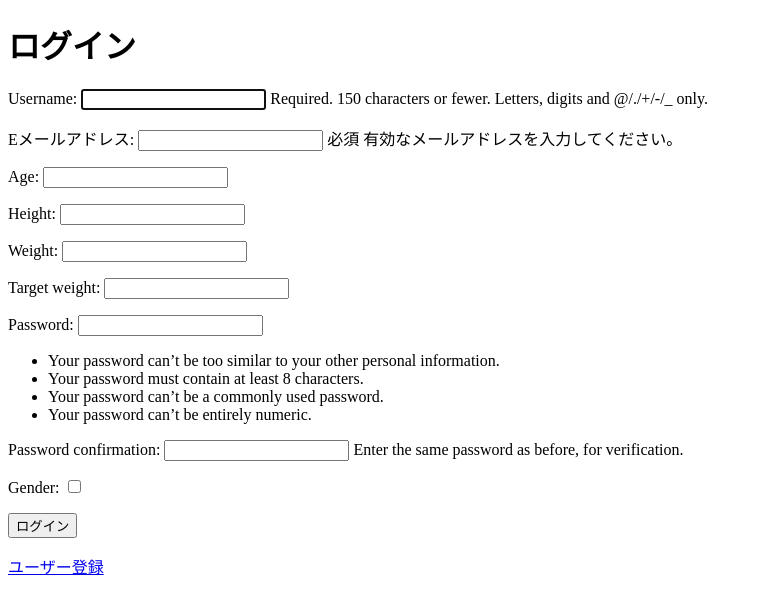
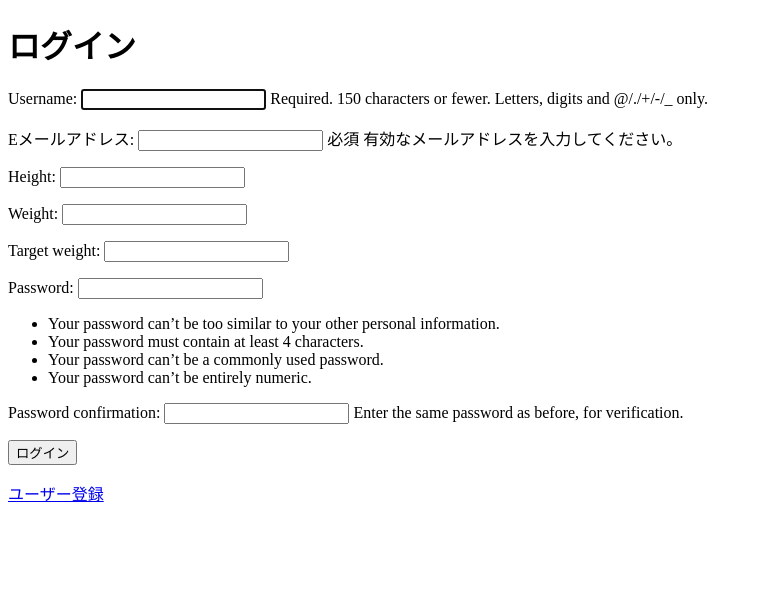
Before and after one commit to IwatsukaYura/fitmateproject, a Django app: page /signup/ in a window 1280 px wide. Shown: the top 614 px of the page, without its empty margins (0-762 px from the left). Run offline with Django 4.2, Linux system fonts and the light colour scheme; some libraries are stand-ins or nearby versions.

Commit message:
ユーザ認証を行いました

```diff
--- a/fitapp/admin.py
+++ b/fitapp/admin.py
@@ -12,7 +12,7 @@ class CustomUserAdmin(UserAdmin):
 
     fieldsets = (
         (None, {"fields": ("email", "password")}),
-        (_("Personal info"), {"fields": ("age","height", "weight","target_weight")}),
+        (_("Personal info"), {"fields": ("height", "weight","target_weight")}),
         (
             _("Permissions"),
             {
--- a/fitapp/forms.py
+++ b/fitapp/forms.py
@@ -1,6 +1,7 @@
 from django import forms
 from django.contrib.auth.forms import UserCreationForm, AuthenticationForm
 from django.contrib.auth import get_user_model
+
 
 CustomUser = get_user_model()
 
@@ -10,13 +11,6 @@ class SignupForm(UserCreationForm):
         max_length=254,
         help_text='必須 有効なメールアドレスを入力してください。',
         label='Eメールアドレス'
-    )
-
-    gender = forms.BooleanField(
-    )
-
-    age = forms.CharField(
-        max_length=20
     )
 
     height = forms.FloatField()
--- a/fitapp/models.py
+++ b/fitapp/models.py
@@ -1,20 +1,15 @@
 from django.db import models
 from django.contrib.auth.models import AbstractUser
 
-AGECHOICE = (('young','10~20'),('youngn adult','20~30'),('adult','30~40'),('senior','40~50'))
+
 
 class CustomUser(AbstractUser):
     email = models.EmailField(blank=False)
-    # gender = models.BooleanField(default=True)
-    age = models.CharField(
-        max_length=20,
-        choices=AGECHOICE
-    )
     height = models.FloatField()
     weight = models.FloatField()
     target_weight = models.FloatField()
 
-    REQUIRED_FIELDS = ["email", "age", "height", "weight","target_weight"]
+    REQUIRED_FIELDS = ["email", "height", "weight","target_weight"]
 
     def __str__(self):
         return self.username
--- a/fitapp/views.py
+++ b/fitapp/views.py
@@ -9,6 +9,7 @@ from django.contrib.auth.mixins import LoginRequiredMixin
 class Welcome(TemplateView):
     template_name = 'welcome.html'
 
+@login_required
 def dashbord_view(request):
     user = request.user
 
@@ -42,7 +43,7 @@ def signup_view(request):
 
 def login_view(request):
     if request.method == 'POST':
-        next = request.POST.get('next')
+        # next = request.POST.get('next')
         form = LoginForm(request, data=request.POST)
 
         if form.is_valid():
--- a/fitmate/settings.py
+++ b/fitmate/settings.py
@@ -94,6 +94,7 @@ AUTH_PASSWORD_VALIDATORS = [
     },
     {
         'NAME': 'django.contrib.auth.password_validation.MinimumLengthValidator',
+        'OPTIONS':{"min_length":4},
     },
     {
         'NAME': 'django.contrib.auth.password_validation.CommonPasswordValidator',
--- a/templates/dashbord.html
+++ b/templates/dashbord.html
@@ -13,9 +13,9 @@
     <h2 class="user_info">ユーザ情報</h2>
     {% if user.is_authenticated %}
     {% endif %}
-    <p class="user_info">体重：{{ user.weight }}kg</p>
-    <p class="user_info">目標体重：{{ user.target_weight }}kg</p>
-    <p class="user_info">目標体重まで：{{ user.reach_target |floatformat:2}}kg</p>
+    <p class="user_info">体重：{{ user.weight | floatformat:1}}kg</p>
+    <p class="user_info">目標体重：{{ user.target_weight | floatformat:1}}kg</p>
+    <p class="user_info">目標体重まで：{{ user.reach_target | floatformat:1}}kg</p>
     <p class="user_info">BMI：{{ user.get_bmi |floatformat:2}}</p>
     <a href="#" class="registar">記録する</a>
   </div>
--- a/templates/signup.html
+++ b/templates/signup.html
@@ -7,10 +7,9 @@
 <body>
     <h1>ログイン</h1>
     <p>{{message}}</p>
-    <form action="{% url 'login'%}" method="post">
+    <form action="{% url 'signup'%}" method="post">
     {% csrf_token %}
         {{ form.as_p }}
-        <p><input type="hidden" name="next" value="{{next}}"></p>
         <p><input type="submit" value="ログイン"></p>
     </form>
     <p><a href="{% url 'signup'%}">ユーザー登録</a></p>
```
Also changed, not shown: db.sqlite3, fitapp/migrations/0006_remove_customuser_age.py (added).
